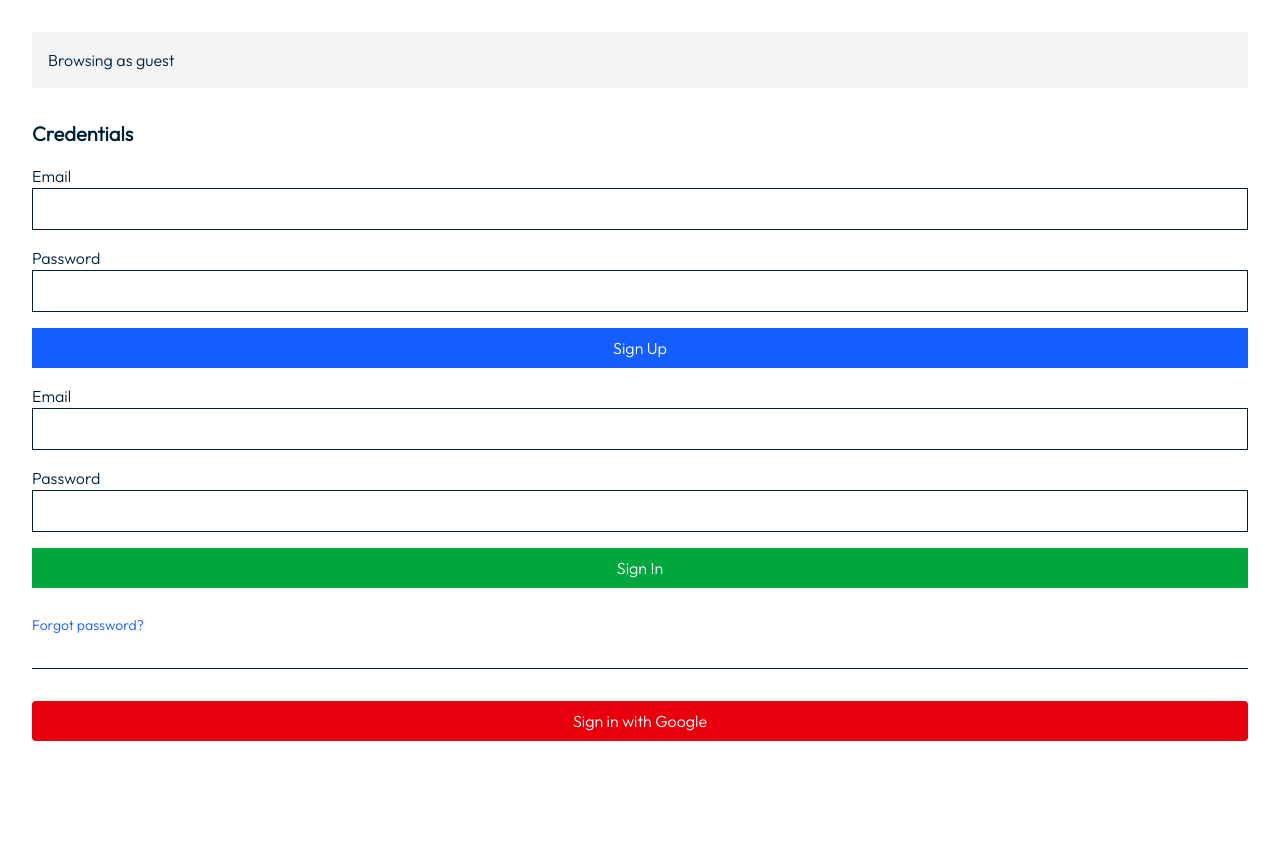
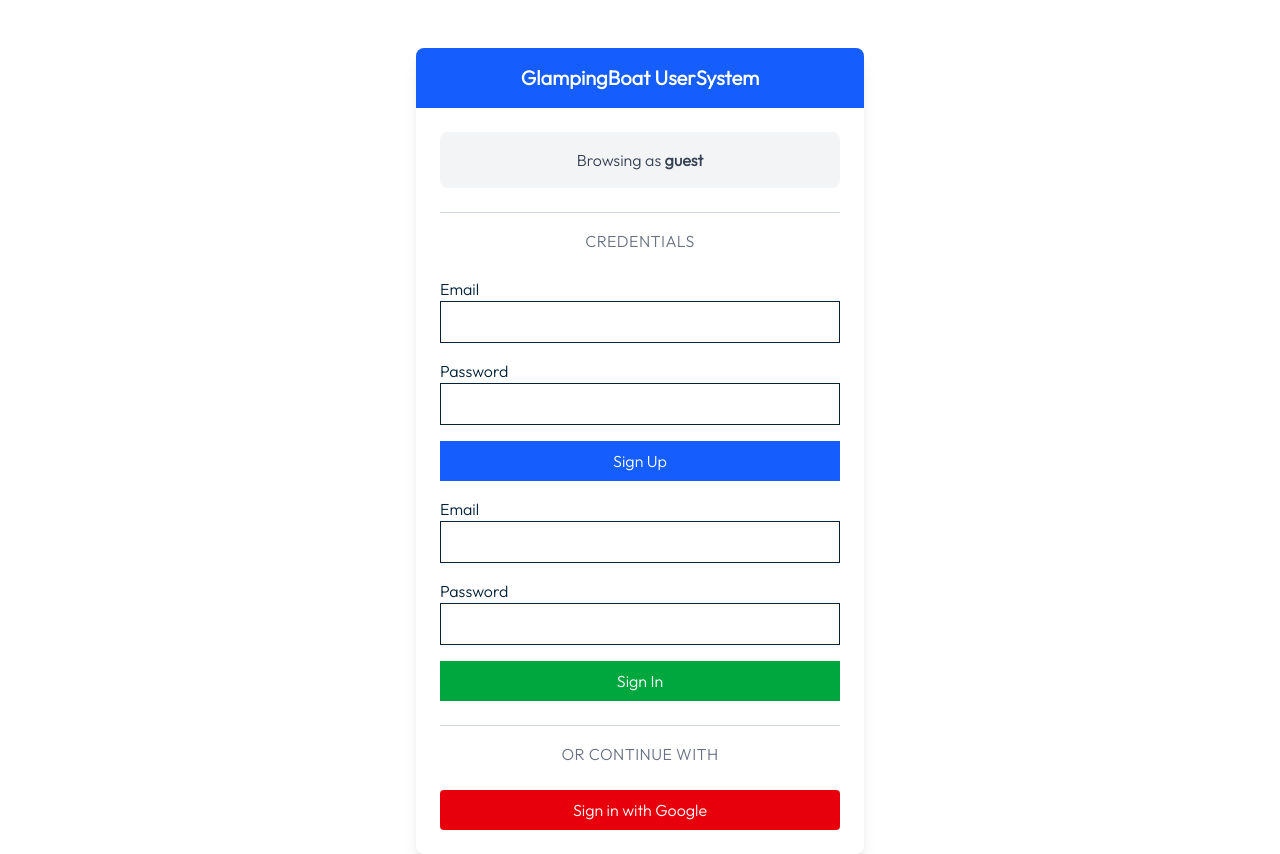
Before and after one commit to ahmad-fatayerji/glampingboat, a Next.js app: page /testing in a window 1280 px wide. Before the commit the page ends 800 px from the top, so only its background shows below. Built offline with nearby package versions, Linux system fonts and the light colour scheme; no server answers.

Commit message:
Add LogoutButton component and enhance TestingPage layout

```diff
--- a/src/app/testing/page.tsx
+++ b/src/app/testing/page.tsx
@@ -1,57 +1,53 @@
 // src/app/testing/page.tsx
-import Link from "next/link"
-import { auth } from "@auth"                     // your NextAuth factory
+import { auth } from "@auth"                            // your NextAuth factory
 import CredentialsSignUp from "@/components/CredentialsSignUp"
 import CredentialsSignIn from "@/components/CredentialsSignIn"
 import GoogleSignInButton from "@/components/GoogleSignInButton"
+import LogoutButton from "@/components/LogoutButton"
 
 export default async function TestingPage() {
-  // purely server‑side
+  // run on the server
   const session = await auth()
 
   return (
-    <div className="p-8 space-y-8">
+    <div className="max-w-md mx-auto mt-12 bg-white shadow-lg rounded-lg overflow-hidden">
+      {/* header */}
+      <div className="bg-blue-600 p-4">
+        <h1 className="text-white text-center text-xl font-semibold">
+          GlampingBoat UserSystem
+        </h1>
+      </div>
+
+      {/* body */}
+      <div className="p-6 space-y-6">
         {session ? (
-        <div className="bg-green-100 p-4 rounded">
-          <p>Welcome, {session.user?.email || "Guest"}</p>
-          <form action="/api/auth/signout" method="post">
-            <button
-              type="submit"
-              className="mt-2 px-3 py-1 bg-red-600 text-white rounded"
-            >
-              Logout
-            </button>
-          </form>
+          <div className="bg-green-100 p-4 rounded-lg flex justify-between items-center">
+            <span className="text-green-800 font-medium">
+              Welcome, <strong>{session.user?.email || "User"}</strong>
+            </span>
+            <LogoutButton />
           </div>
         ) : (
-        <div className="bg-gray-100 p-4 rounded">
-          Browsing as guest
+          <div className="bg-gray-100 p-4 rounded-lg text-gray-700 text-center">
+            Browsing as <strong>guest</strong>
           </div>
         )}
 
+        {/* Credentials section */}
+        <div className="border-t border-gray-300 pt-4 text-center text-gray-500 uppercase tracking-wide">
+          Credentials
+        </div>
         <div className="space-y-4">
-        <h2 className="text-xl font-bold">Credentials</h2>
-
-        {/* Sign‑up & Sign‑in forms */}
           <CredentialsSignUp />
           <CredentialsSignIn />
-
-        {/* Forgot password link */}
-        <div className="pt-2">
-          <Link href="/forgot-password">
-            <button
-              type="button"
-              className="text-sm text-blue-600 hover:underline"
-            >
-              Forgot password?
-            </button>
-          </Link>
-        </div>
         </div>
 
-      <hr />
-
+        {/* OAuth section */}
+        <div className="border-t border-gray-300 pt-4 text-center text-gray-500 uppercase tracking-wide">
+          Or continue with
+        </div>
         <GoogleSignInButton />
+      </div>
     </div>
   )
 }
--- /dev/null
+++ b/src/components/LogoutButton.tsx
@@ -0,0 +1,15 @@
+// src/components/LogoutButton.tsx
+'use client'
+
+import { signOut } from 'next-auth/react'
+
+export default function LogoutButton() {
+  return (
+    <button
+      onClick={() => signOut({ callbackUrl: '/testing' })}
+      className="px-4 py-1 bg-red-600 hover:bg-red-700 text-white rounded-lg text-sm"
+    >
+      Logout
+    </button>
+  )
+}
```
Lines whose indentation alone changed are shown as unchanged.
